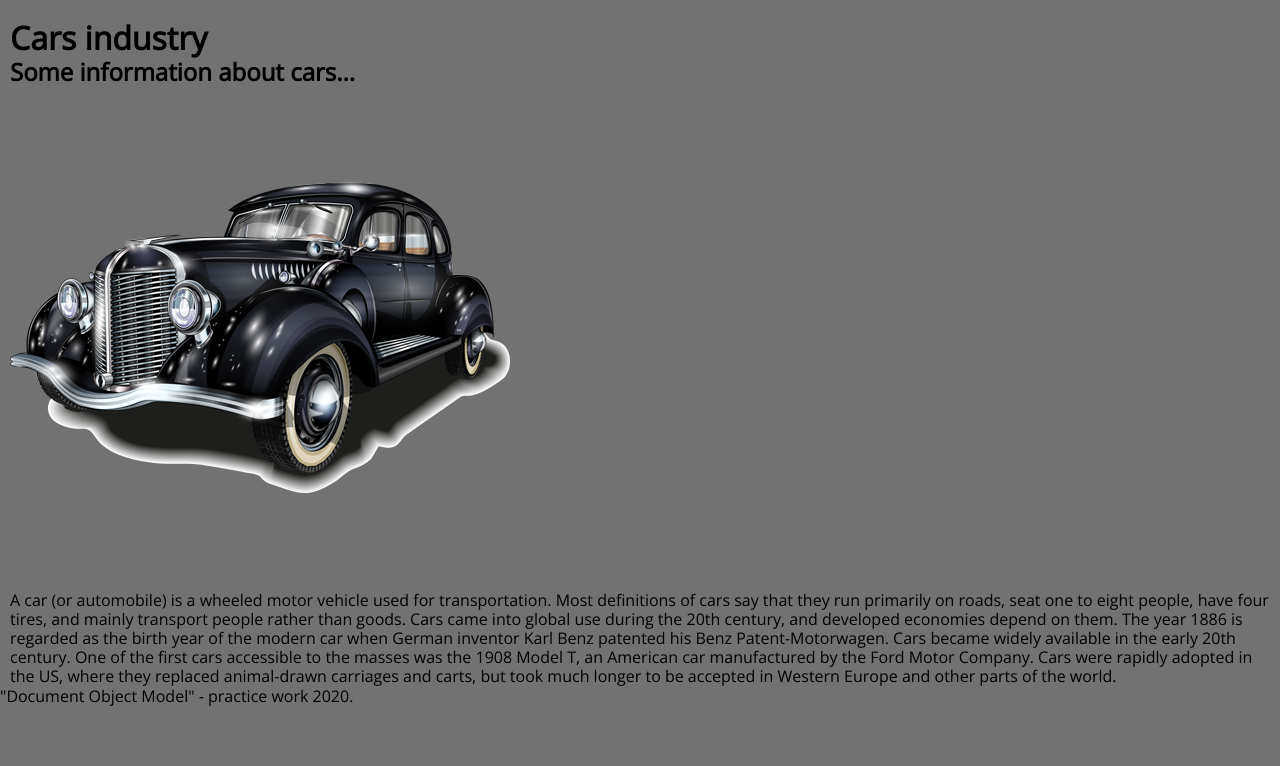
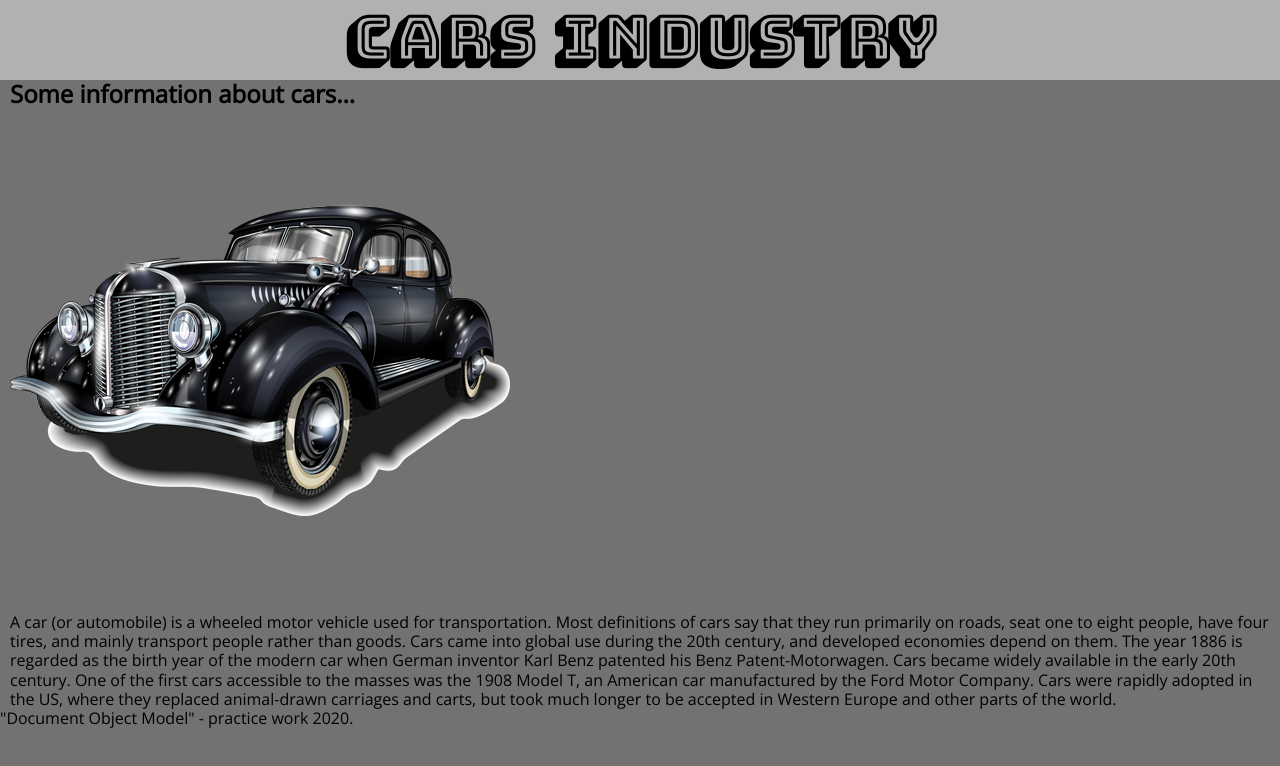
Before and after one commit to ik-web/js-dom, a plain HTML site: page index.html in a window 1280 px wide. Drawn offline with nearby package versions, Linux system fonts and the light colour scheme.

Commit message:
Add header styles

```diff
--- a/css/style.css
+++ b/css/style.css
@@ -32,3 +32,25 @@ body {
     margin: 0 auto;
     padding: 0 10px;
 }
+
+/* Header styles
+------------------------------*/
+.header {
+    background: rgb(177, 177, 177);
+    height: 80px;
+}
+
+.header-inner {
+    display: flex;
+    justify-content: center;
+    align-items: center;
+    position: relative;
+    height: 100%;
+}
+
+.header-title {
+    padding: 10px 0;
+
+    font-family: 'Bungee Shade', cursive;
+    font-size: 60px;
+}
```
